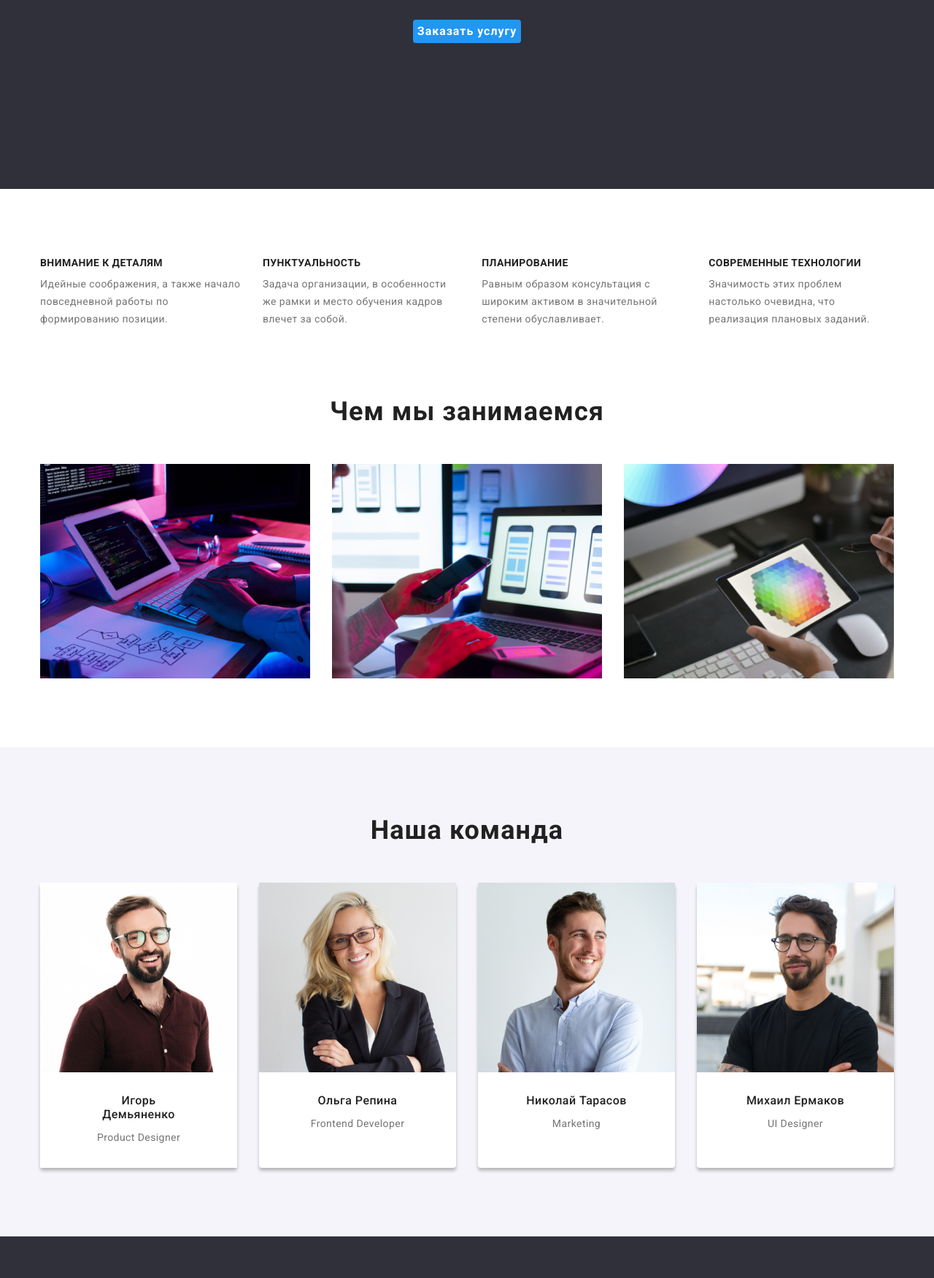
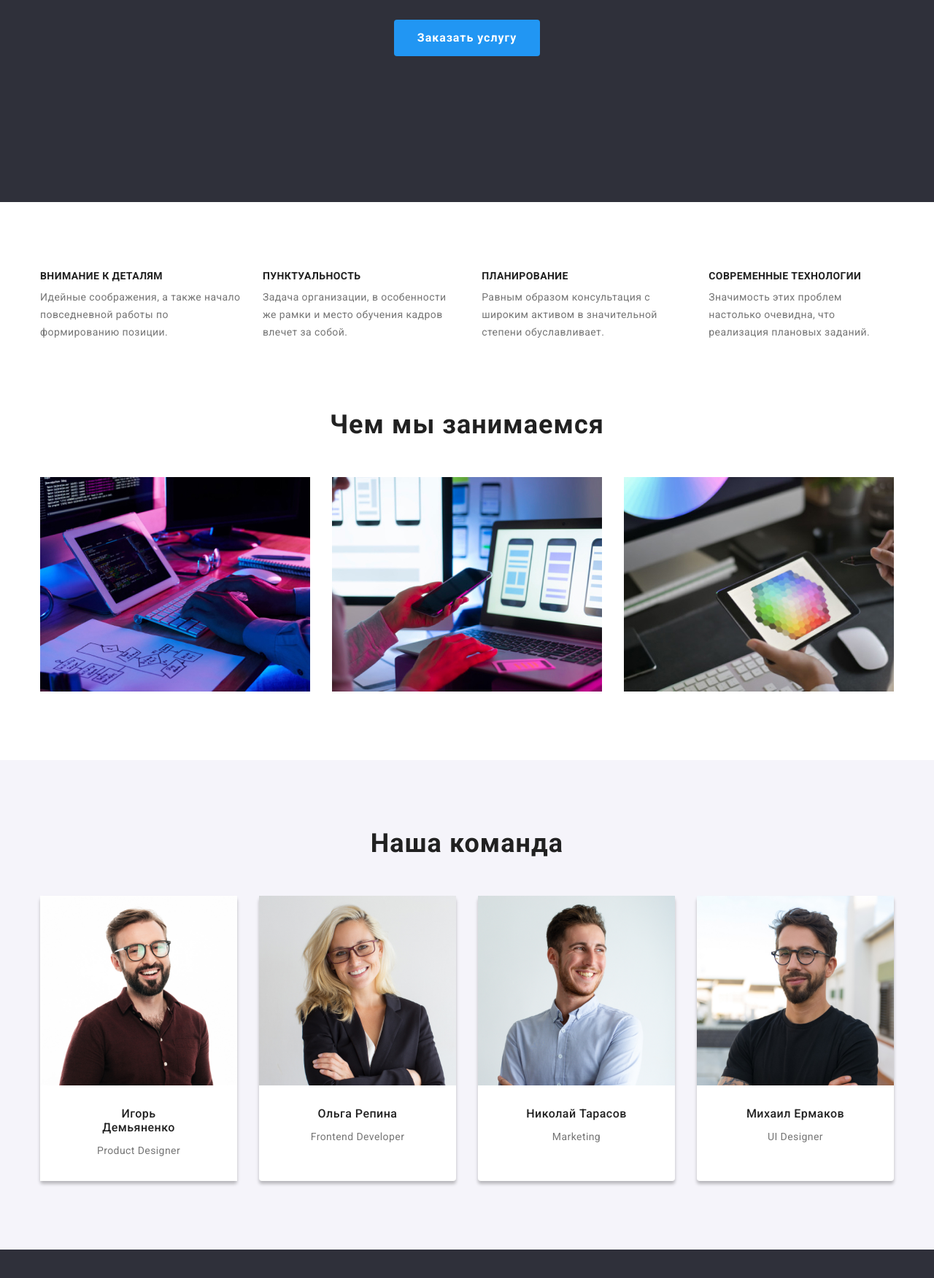
Before and after one commit to Suharew1983/goit-markup-hw-03, a plain HTML site: page index.html in a window 1280 px wide. Shown: the part 403-2155 px from the top of the page at 73% size. Drawn offline with nearby package versions, Linux system fonts and the light colour scheme.

Commit message:
Last udates

```diff
--- a/css/styles.css
+++ b/css/styles.css
@@ -193,6 +193,7 @@ img {
   padding-top: 94px;
 }
 .button-herro {
+  padding: 10px 32px;
   background-color: var(--accent-color);
   color: var(--wite-text-color);
   font-family: inherit;
@@ -265,7 +266,6 @@ img {
 }
 
 .teams {
-  margin-left: -30px;
   padding-left: 0;
 }
 
@@ -275,6 +275,10 @@ img {
   background-color: #ffffff;
   box-shadow: 0px 4px 4px rgba(0, 0, 0, 0.25);
   border-radius: 4px;
+}
+
+.team-card:first-child {
+  margin-left: 0px;
 }
 
 .description-team {
@@ -341,6 +345,9 @@ img {
   border-top: 0px;
   padding: 20px 24px;
 }
+.works {
+  color: var(--primary-text-color);
+}
 
 .names {
   text-transform: none;
```
